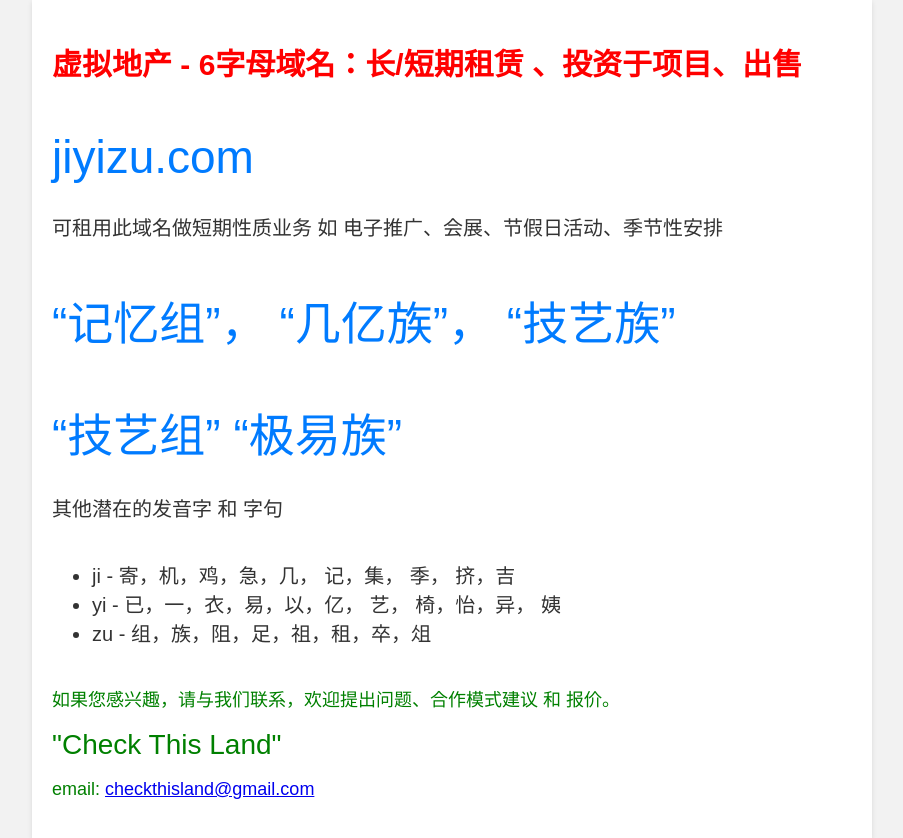
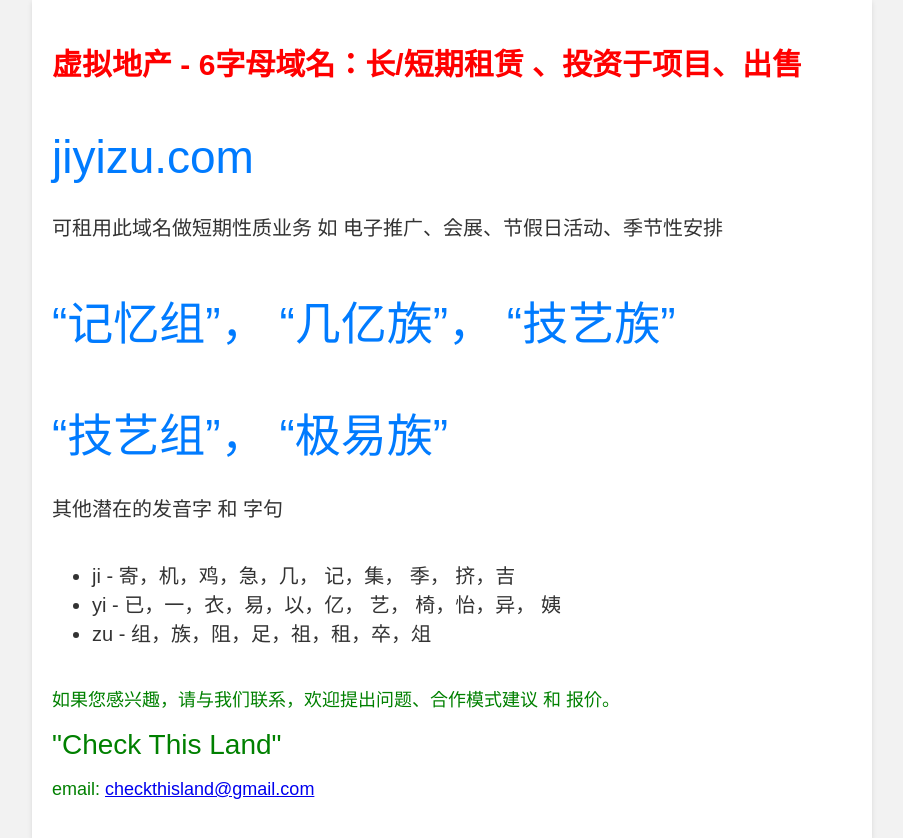
Before and after one commit to 6-characters/JIYIZU.github.io, a plain HTML site: page index.html in a window 1280 px wide. Shown: the whole page, without its empty margins (188-1091 px from the left). Drawn offline with Linux system fonts and the light colour scheme.

Commit message:
Update index.html

```diff
--- a/index.html
+++ b/index.html
@@ -47,7 +47,7 @@
         <p class="domain-name">jiyizu.com</p>
         <p class="suggested-businesses">可租用此域名做短期性质业务 如 电子推广、会展、节假日活动、季节性安排</p>
         <p class="domain-name">“记忆组”， “几亿族”， “技艺族”</p>
- <p class="domain-name">“技艺组” “极易族”</p>
+ <p class="domain-name">“技艺组”， “极易族”</p>
         <p class="suggested-businesses">其他潜在的发音字 和 字句</p>
         <ul class="suggested-businesses">
 
```
